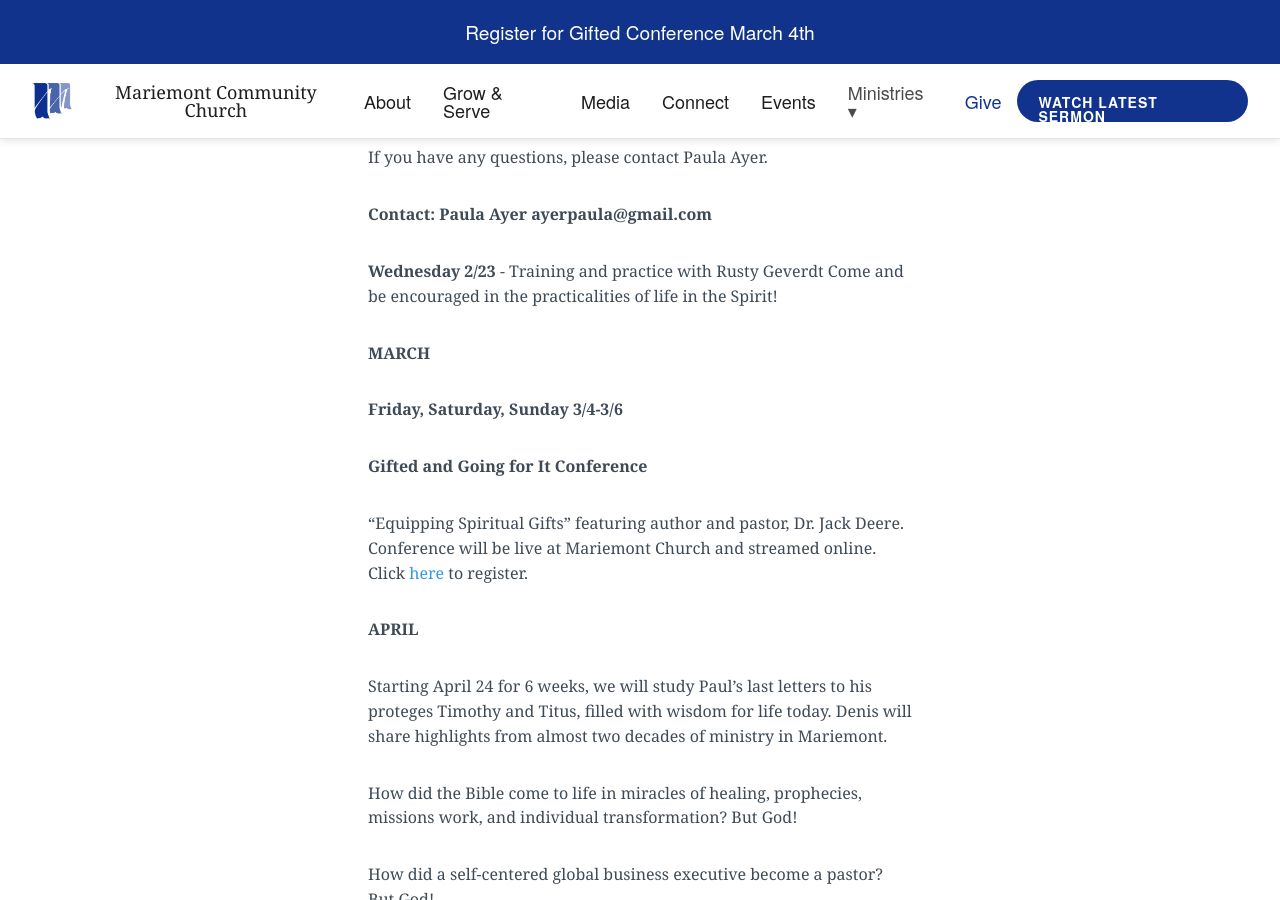
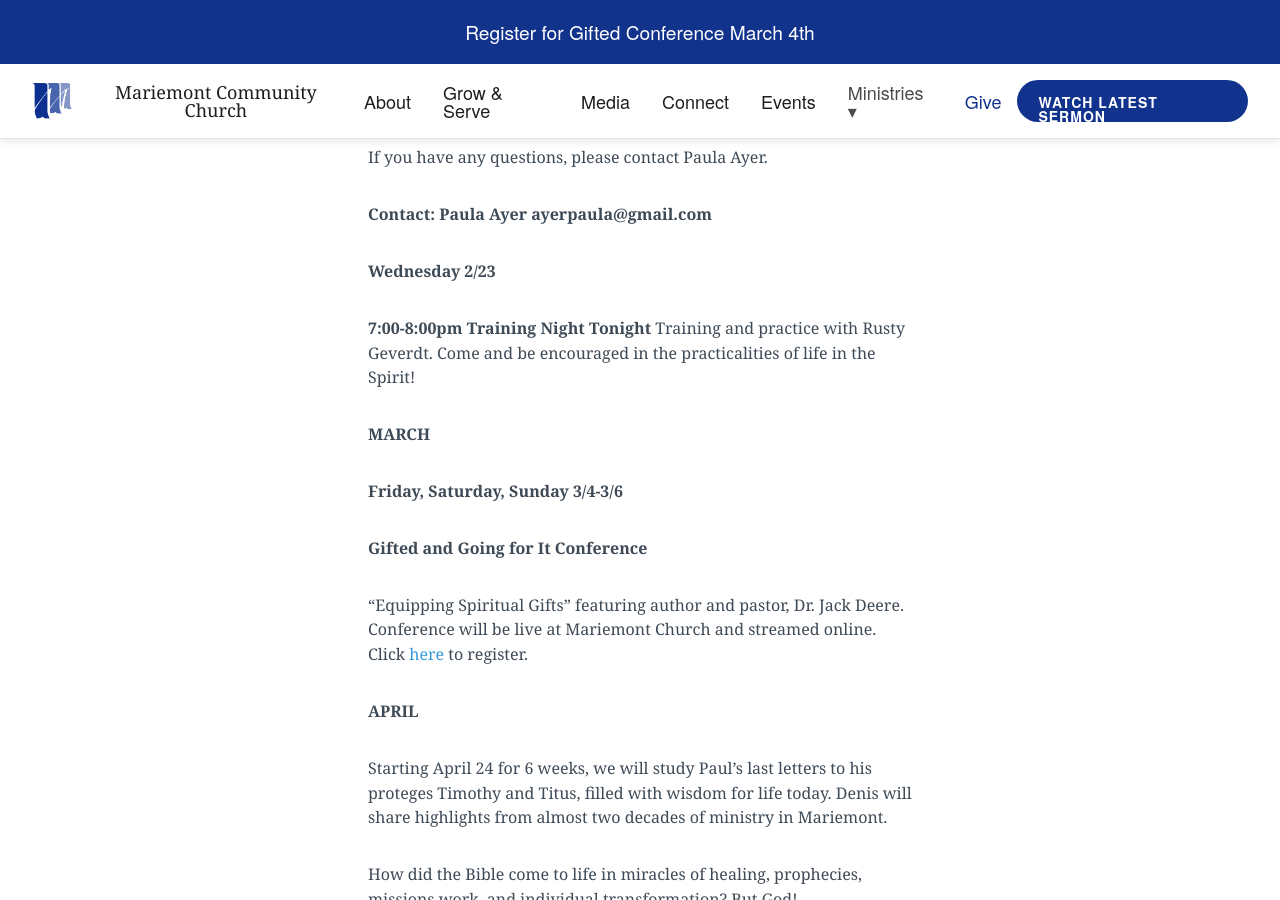
Before and after one commit to lukemoderwell/mariemont, a Jekyll site: the page built from updates.markdown, in a window 1280 px wide and 900 px high, scrolled down 2439 px. Built offline with Jekyll 4.4.1, drawn with Linux system fonts in a browser that asks for light colours; nearby versions of some CDN libraries.

Commit message:
Updated Updates

```diff
--- a/updates.markdown
+++ b/updates.markdown
@@ -73,8 +73,9 @@
 
 **Contact: Paula Ayer ayerpaula@gmail.com**
 
-**Wednesday 2/23** - Training and practice with Rusty Geverdt
-Come and be encouraged in the practicalities of life in the Spirit!
+**Wednesday 2/23**
+
+**7:00-8:00pm**  **Training Night Tonight** Training and practice with Rusty Geverdt. Come and be encouraged in the practicalities of life in the Spirit!
 
 **MARCH**
 
```
